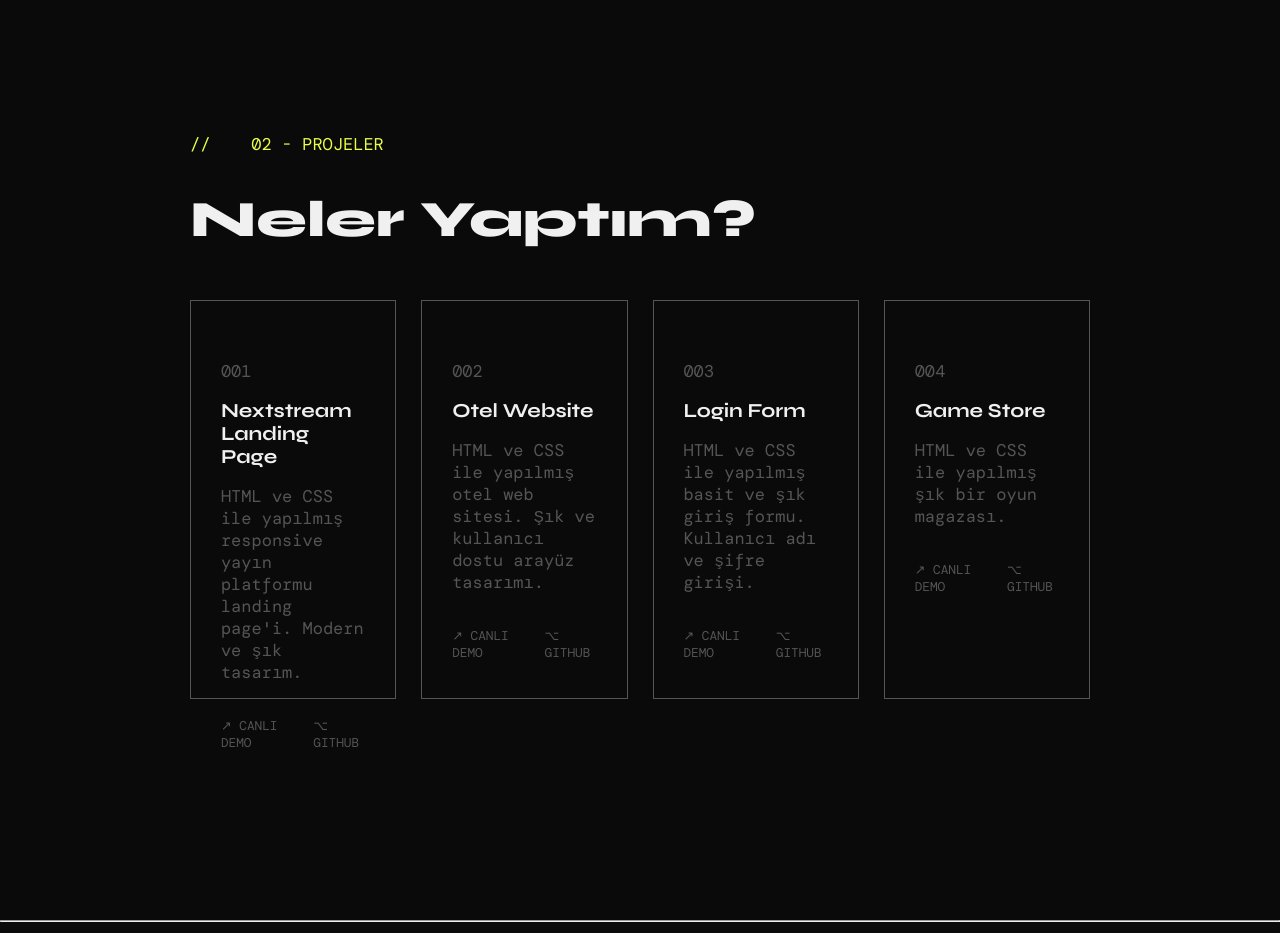
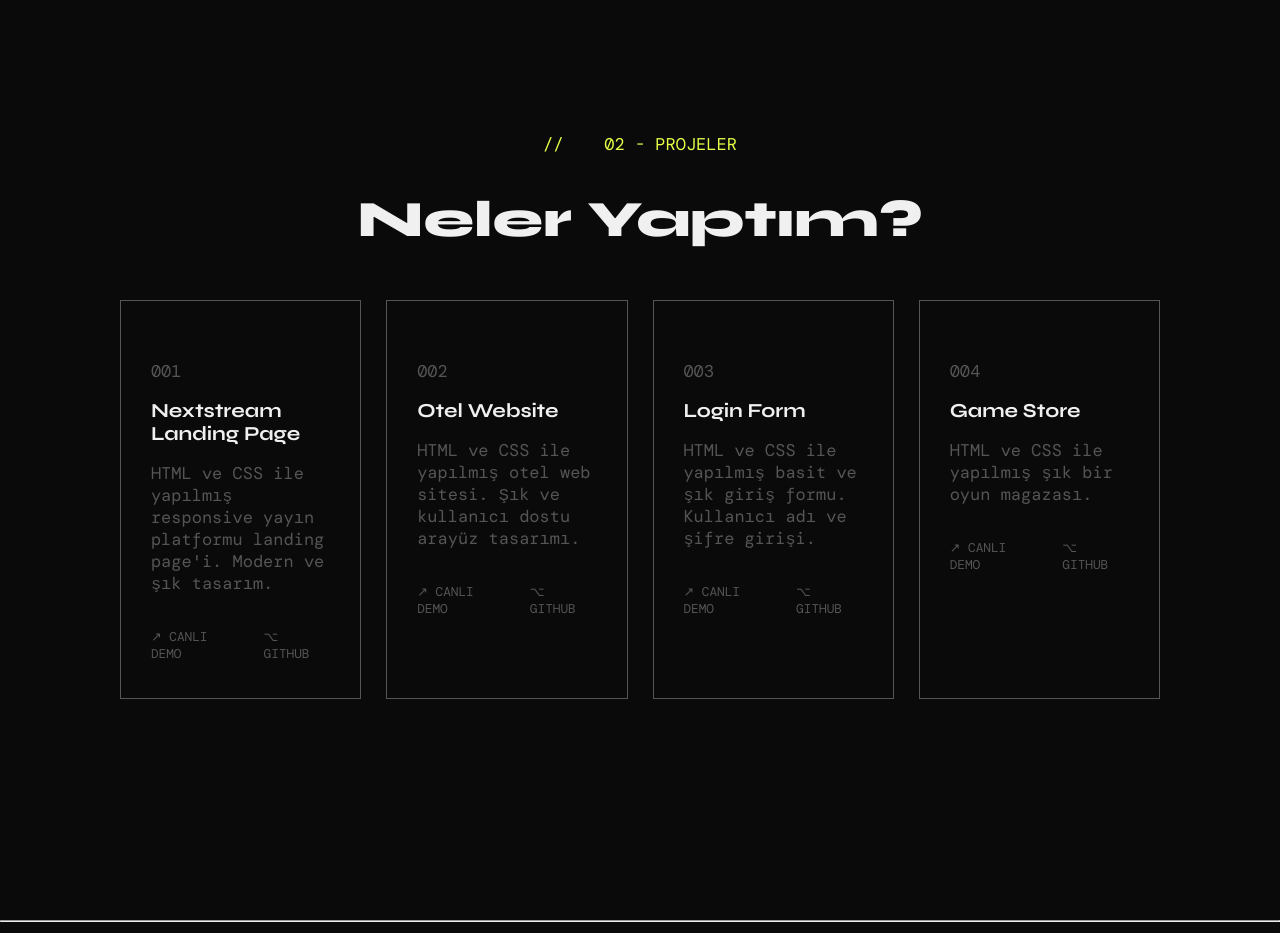
Before and after one commit to furkan4778/furkan4778.github.io, a plain HTML site: page index.html in a window 1280 px wide. Shown: the part 1720-2653 px from the top of the page. Drawn offline with nearby package versions, Linux system fonts and the light colour scheme; a web font is replaced by a local one.

Commit message:
Refactor .col-4 styles for layout adjustments

```diff
--- a/style.css
+++ b/style.css
@@ -186,10 +186,10 @@
 .col-4 {
   display: flex;
   flex-direction: column;
-  max-width: 900px;
-  margin-left: auto;
-  margin-right: auto;
-  width: 100%;
+  justify-content: space-around;
+  align-items: center;
+  margin-left: 120px;
+  margin-right: 120px;
 }
 .section-3 {
   padding-top: 10rem;
```
